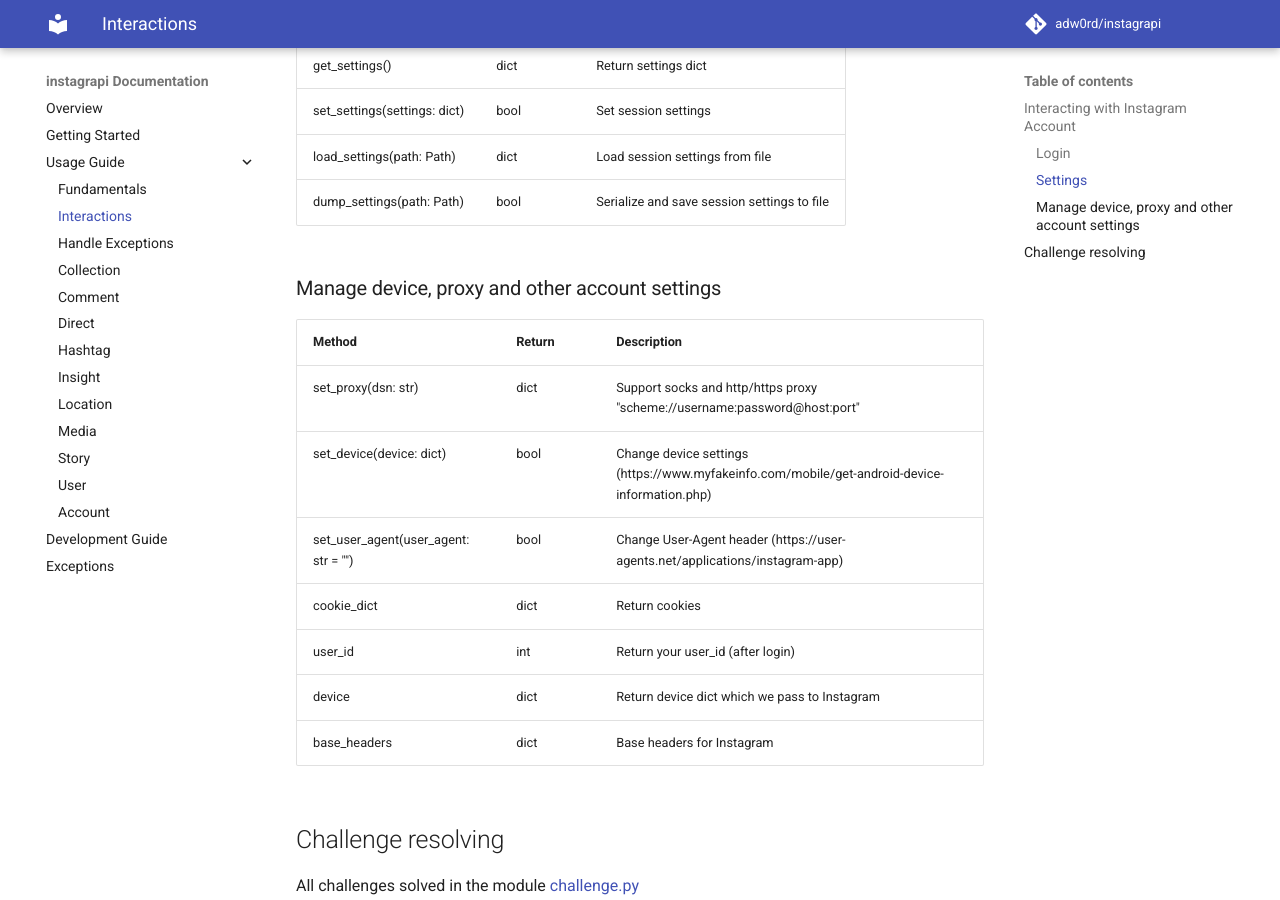
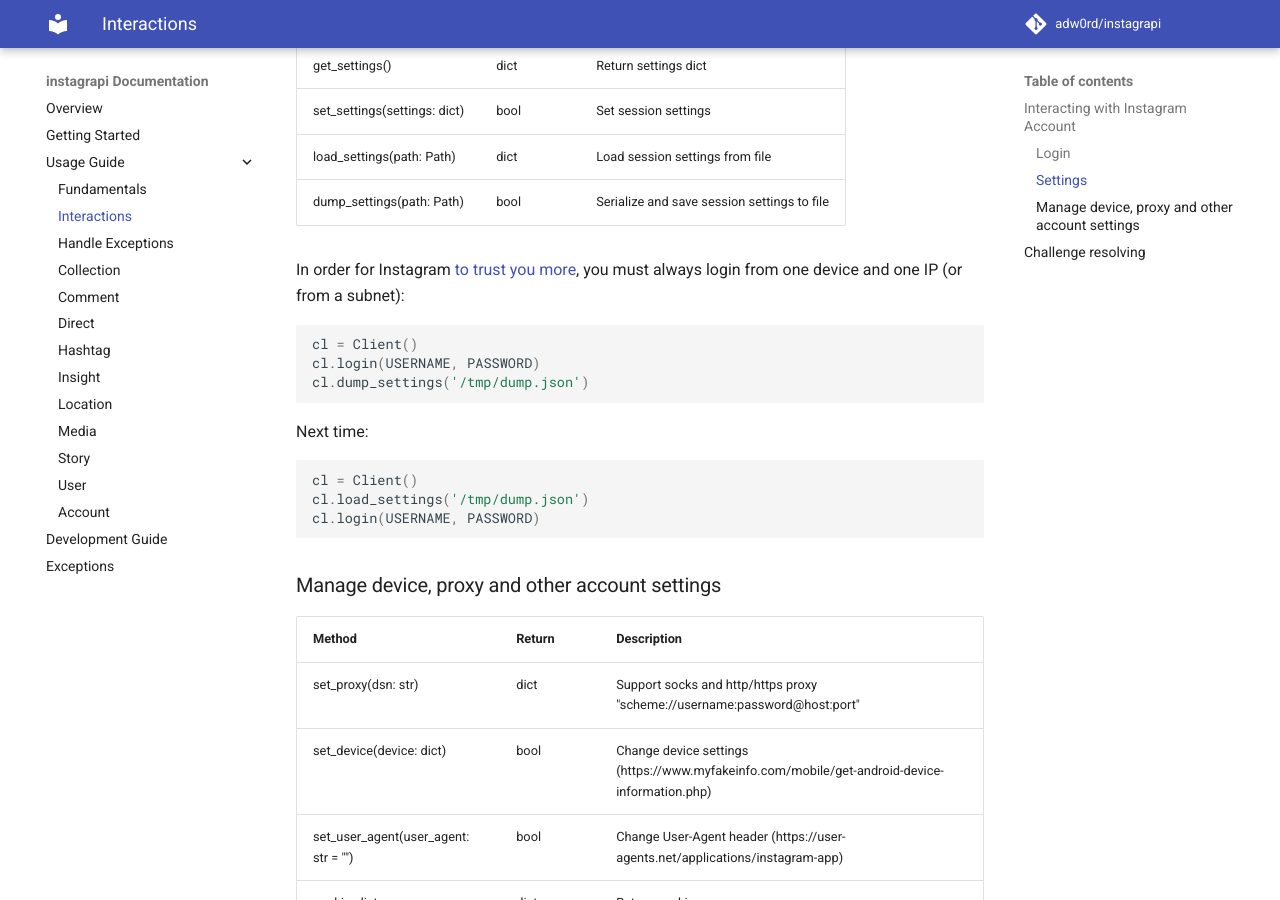
Before and after one commit to subzeroid/instagrapi, an MkDocs documentation site: the page built from docs/usage-guide/interactions.md, in a window 1280 px wide and 900 px high, scrolled down 2526 px. Built offline with MkDocs 1.6.1 and Material for MkDocs 9.7.7, drawn with Linux system fonts in a browser that asks for light colours; comment, search, counter and statistics services are not loaded; the version menu is left out.

Commit message:
Login activity - was this you? [#220] Added clarifications

````diff
--- a/docs/usage-guide/interactions.md
+++ b/docs/usage-guide/interactions.md
@@ -93,6 +93,23 @@
 | load_settings(path: Path)     | dict    | Load session settings from file
 | dump_settings(path: Path)     | bool    | Serialize and save session settings to file
 
+
+In order for Instagram [to trust you more](https://github.com/adw0rd/instagrapi/discussions/220), you must always login from one device and one IP (or from a subnet):
+
+```python
+cl = Client()
+cl.login(USERNAME, PASSWORD)
+cl.dump_settings('/tmp/dump.json')
+```
+
+Next time:
+
+```python
+cl = Client()
+cl.load_settings('/tmp/dump.json')
+cl.login(USERNAME, PASSWORD)
+```
+
 ### Manage device, proxy and other account settings
 
 | Method                               | Return  | Description
````
